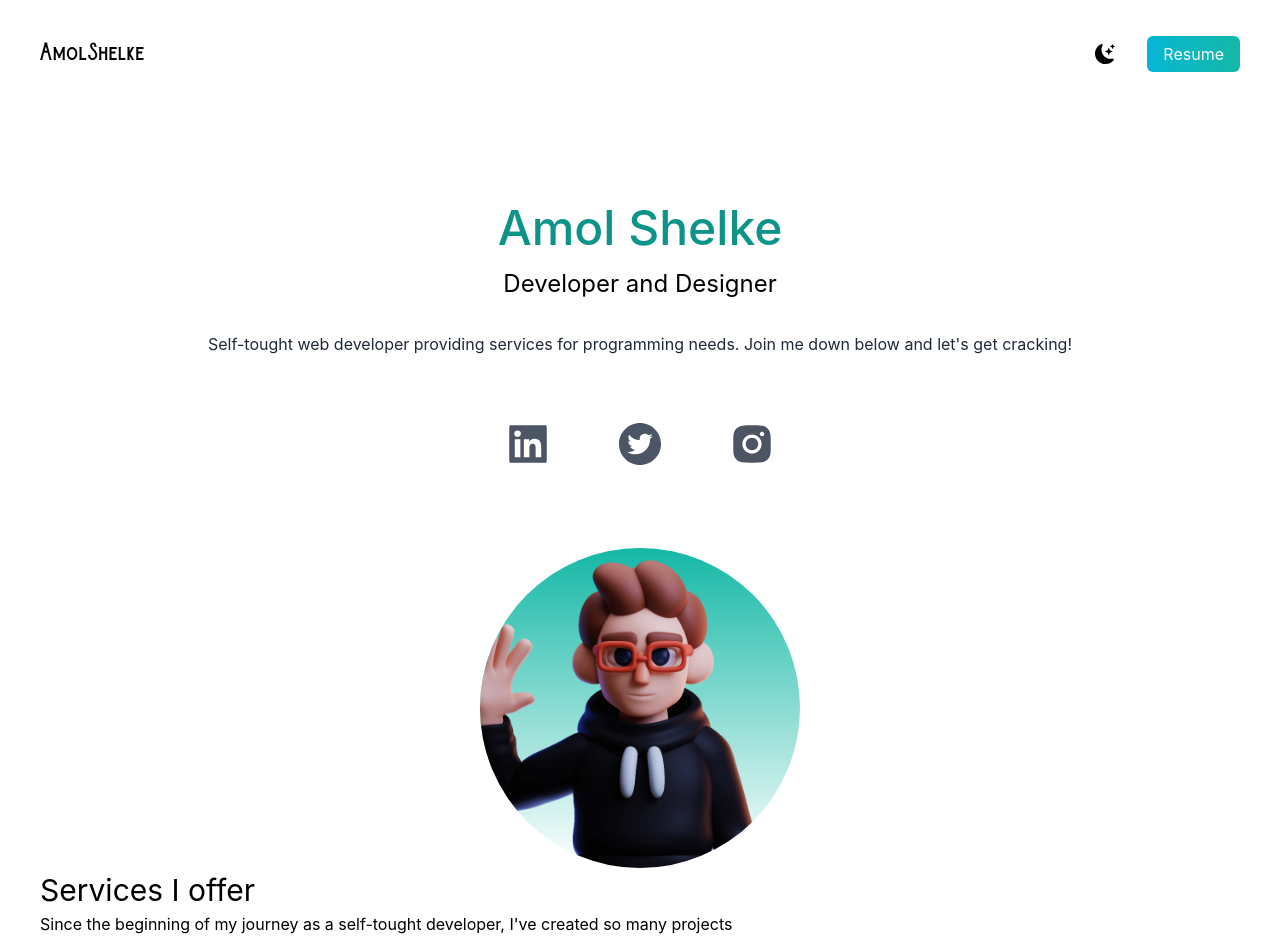
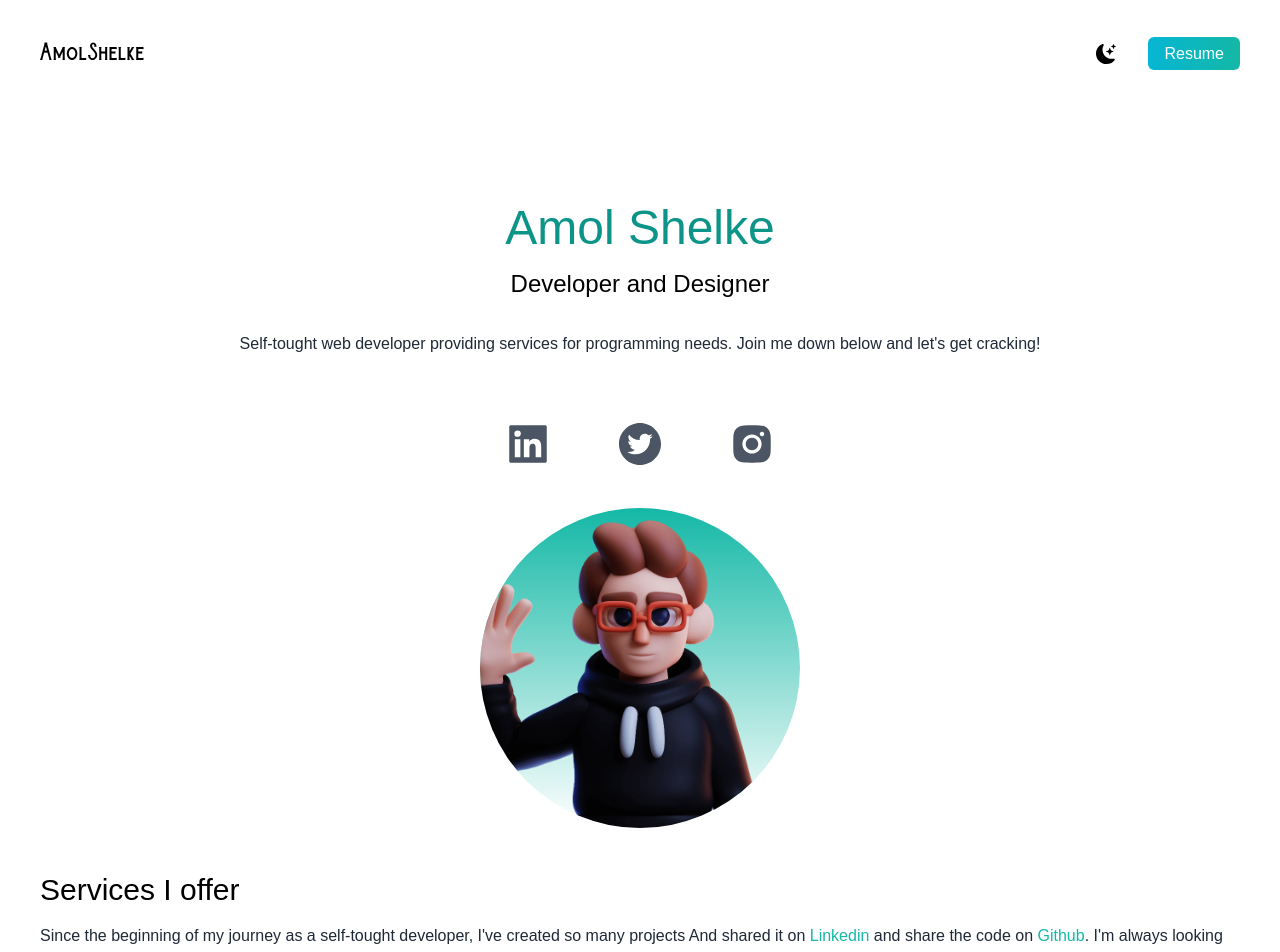
Before and after one commit to AmolShelke2/React-Tailwind-portfolio, a Next.js app: page / in a window 1280 px wide. Shown: the top 952 px of the page. Built offline with nearby package versions, Linux system fonts and the light colour scheme.

Commit message:
Updated font-family

```diff
--- a/pages/index.tsx
+++ b/pages/index.tsx
@@ -55,7 +55,7 @@ export default function Home() {
             <AiFillTwitterCircle />
             <AiFillInstagram />
           </div>
-          <div className="relative bg-gradient-to-b mx-auto from-teal-500 rounded-full w-80 h-80 mt-20 overflow-hidden">
+          <div className="relative bg-gradient-to-b mx-auto from-teal-500 rounded-full w-80 h-80 my-10 overflow-hidden">
             <Image
               alt="hero image"
               src={deved}
@@ -68,9 +68,12 @@ export default function Home() {
         <section>
           <div>
             <h3 className="text-3xl py-1">Services I offer</h3>
-            <p>
+            <p className="text-md py-2 leading-8 text-gray-800">
               Since the beginning of my journey as a self-tought developer, I've
-              created so many projects
+              created so many projects And shared it on{" "}
+              <span className="text-teal-500">Linkedin</span> and share the code
+              on <span className="text-teal-500">Github</span>. I'm always
+              looking for some challenging projects to work on.
             </p>
           </div>
         </section>
--- a/styles/globals.css
+++ b/styles/globals.css
@@ -11,8 +11,7 @@ html,
 body {
   padding: 0;
   margin: 0;
-  font-family: -apple-system, BlinkMacSystemFont, Segoe UI, Roboto, Oxygen,
-    Ubuntu, Cantarell, Fira Sans, Droid Sans, Helvetica Neue, sans-serif;
+  font-family: "Poppins", sans-serif;
 }
 
 a {
```
